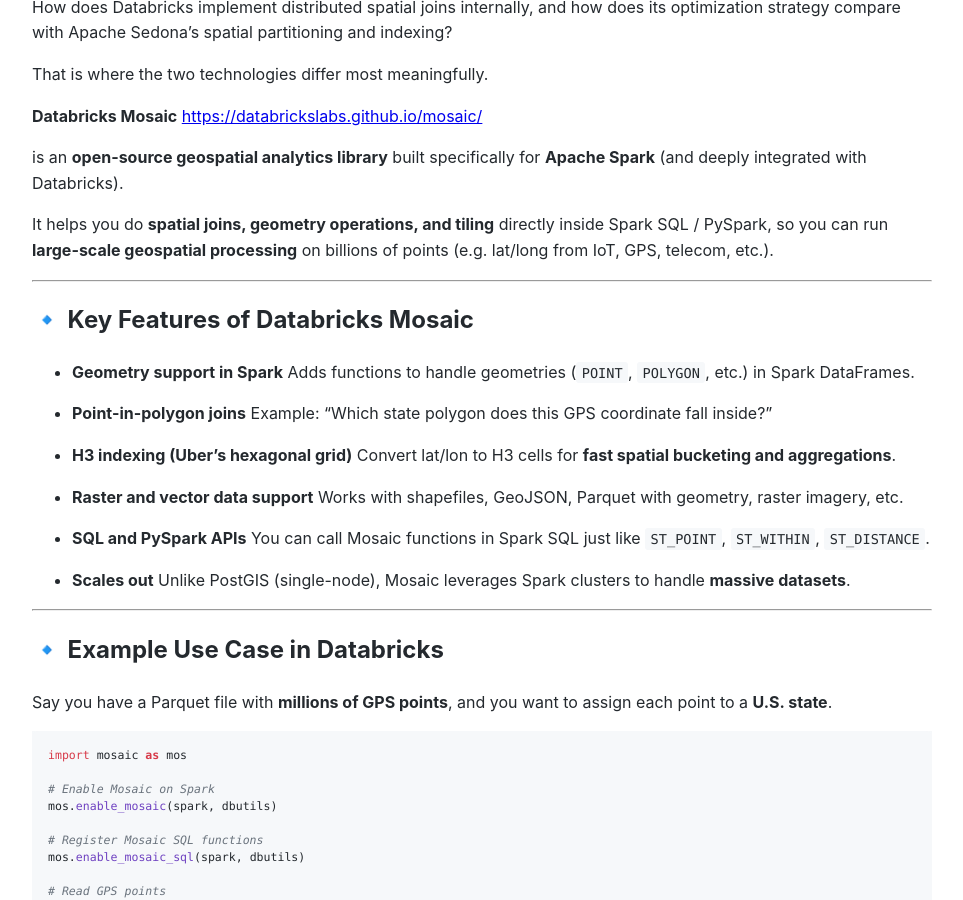
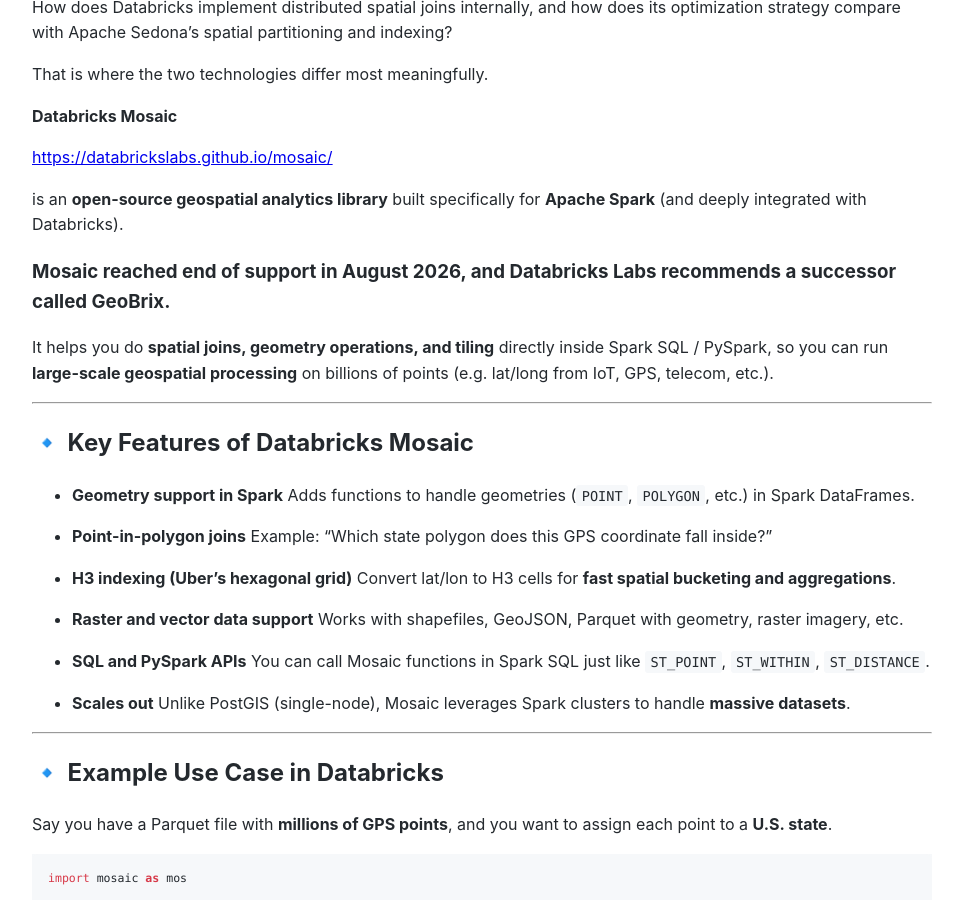
Before and after one commit to Michael-Lubinsky/michael-lubinsky.github.com, a Jekyll site: the page built from geo/databricks_mosaic.md, in a window 1280 px wide and 900 px high, scrolled down 3039 px. Shown: the whole window, without its empty margins (158-1121 px from the left). Built offline with Jekyll 4.4.1, drawn with Linux system fonts in a browser that asks for light colours; our own code applies the rules of GitHub Pages for plain Markdown files.

Commit message:
Update Databricks Mosaic support information
Added information about end of support for Databricks Mosaic and recommended successor.

```diff
--- a/geo/databricks_mosaic.md
+++ b/geo/databricks_mosaic.md
@@ -135,9 +135,14 @@
 That is where the two technologies differ most meaningfully.
 
 
- **Databricks Mosaic**  <https://databrickslabs.github.io/mosaic/>
+ **Databricks Mosaic**
+
+ <https://databrickslabs.github.io/mosaic/>
 
  is an **open-source geospatial analytics library** built specifically for **Apache Spark** (and deeply integrated with Databricks).
+
+
+### Mosaic reached end of support in August 2026, and Databricks Labs recommends a successor called GeoBrix.
 
 It helps you do **spatial joins, geometry operations, and tiling** directly inside Spark SQL / PySpark, so you can run **large-scale geospatial processing** on billions of points (e.g. lat/long from IoT, GPS, telecom, etc.).
 
```
